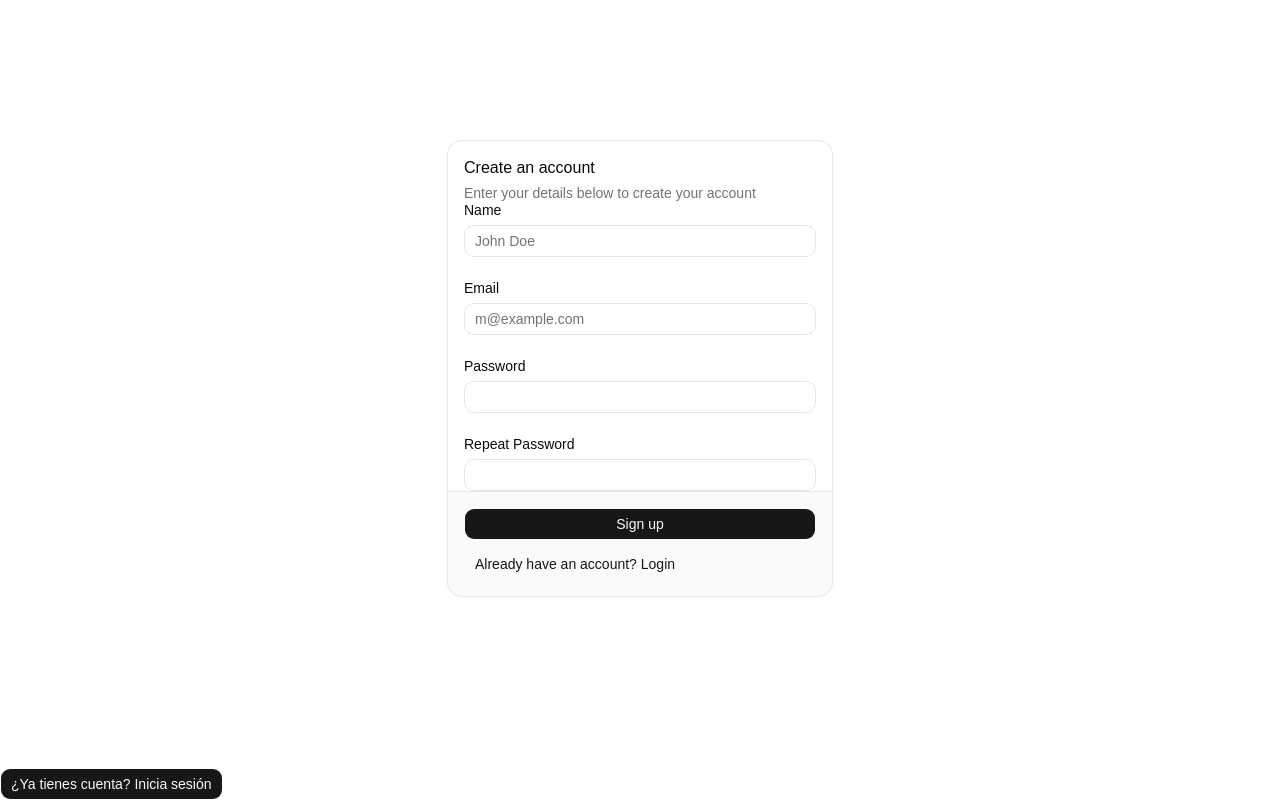
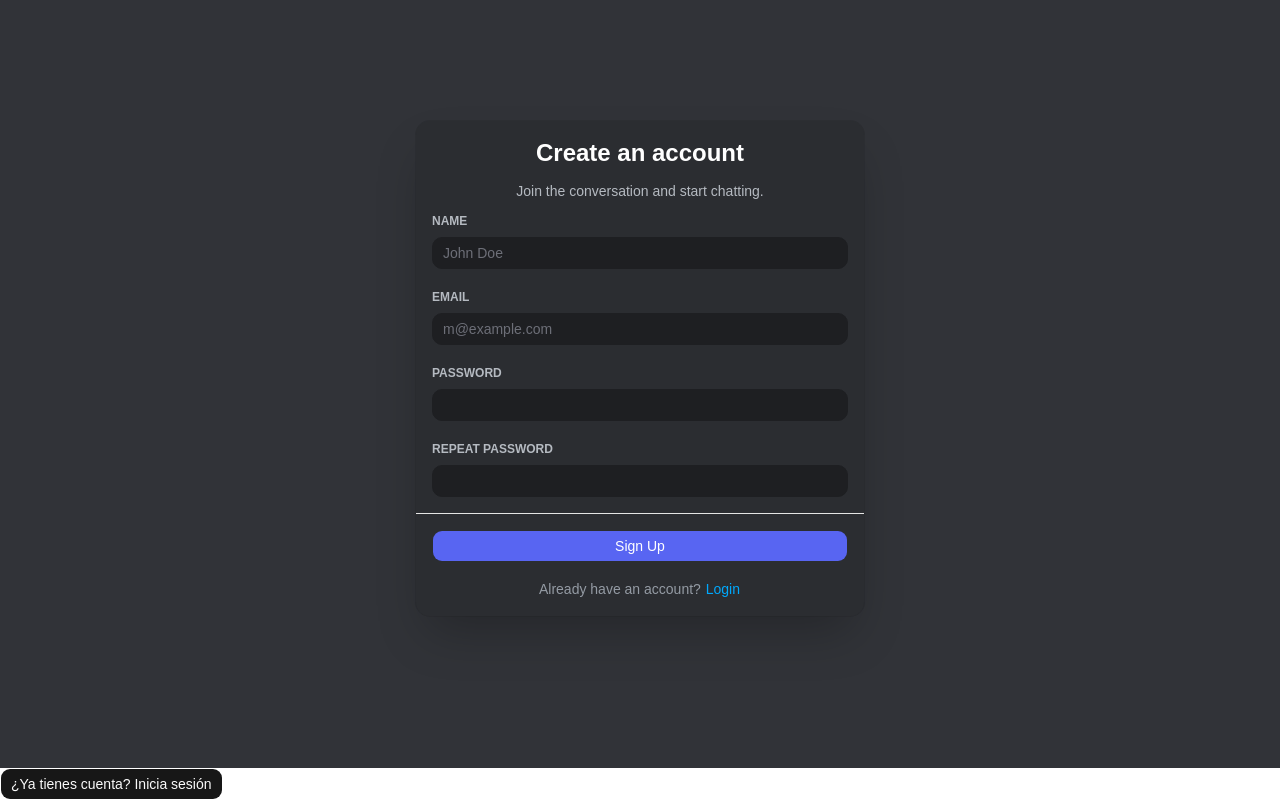
Before and after one commit to angelr449/Disclone-Frontend, a React (Vite) app: page /auth in a window 1280 px wide. Both pictures are taken after a click on the button "¿No tienes cuenta? Regístrate". Shown: the part 32-832 px from the top of the page. Built offline with nearby package versions, Linux system fonts and the light colour scheme; no server answers.

Commit message:
Feat: Login.tsx and signup.tsx styles added

```diff
--- a/src/app/auth/components/login/Login.tsx
+++ b/src/app/auth/components/login/Login.tsx
@@ -2,7 +2,7 @@ import { useMutation } from "@tanstack/react-query"
 import { Button } from "@/components/ui/button"
 import {
   Card,
-  CardAction,
+
   CardContent,
   CardDescription,
   CardFooter,
@@ -70,63 +70,144 @@ export const Login = ({ isLogin, setIsLogin }: Props) => {
 
 
  return (
-    <div className="flex items-center justify-center min-h-screen">
+  <div className="flex items-center justify-center min-h-screen bg-[#313338]">
 
+    <Card className="w-full max-w-md bg-[#2b2d31] border-[#1e1f22] text-white shadow-2xl">
 
+      <form onSubmit={handleSubmit}>
 
+        <CardHeader className="space-y-2 text-center">
 
-      <Card className="w-full max-w-sm">
-        <form onSubmit={handleSubmit}>
-          <CardHeader>
-            <CardTitle>Login to your account</CardTitle>
-            <CardDescription>
-              Enter your email below to login to your account
+          <CardTitle className="text-2xl font-bold">
+            Welcome back!
+          </CardTitle>
+
+          <CardDescription className="text-[#b5bac1]">
+            We're so excited to see you again!
           </CardDescription>
 
         </CardHeader>
+
         <CardContent>
 
-            <div className="flex flex-col gap-6">
+          <div className="flex flex-col gap-5">
+
+            {/* Email */}
             <div className="grid gap-2">
-                <Label htmlFor="email">Email</Label>
+
+              <Label
+                htmlFor="email"
+                className="text-xs font-bold uppercase text-[#b5bac1] mt-3"
+              >
+                Email
+              </Label>
+
               <Input
                 id="email"
                 name="email"
                 type="email"
                 placeholder="m@example.com"
                 required
+                className="
+                  bg-[#1e1f22]
+                  border-[#1e1f22]
+                  text-white
+                  placeholder:text-[#6d6f78]
+                  focus-visible:ring-[#5865f2]
+
+                "
               />
+
             </div>
+
+            {/* Password */}
             <div className="grid gap-2">
-                <div className="flex items-center">
-                  <Label htmlFor="password">Password</Label>
+
+              <div className="flex items-center justify-between">
+
+                <Label
+                  htmlFor="password"
+                  className="text-xs font-bold uppercase text-[#b5bac1]"
+                >
+                  Password
+                </Label>
+
                 <a
                   href="#"
-                    className="ml-auto inline-block text-sm underline-offset-4 hover:underline"
+                  className="
+                    text-xs
+                    text-[#00a8fc]
+                    hover:underline
+                  "
                 >
                   Forgot your password?
                 </a>
+
               </div>
-                <Input id="password" name="password" type="password" required />
+
+              <Input
+                id="password"
+                name="password"
+                type="password"
+                required
+                className="
+                  bg-[#1e1f22]
+                  border-[#1e1f22]
+                  text-white
+                  placeholder:text-[#6d6f78]
+                  focus-visible:ring-[#5865f2]
+                  mb-4
+                "
+              />
+
             </div>
+
           </div>
 
         </CardContent>
-          <CardFooter className="flex-col gap-2">
-            <Button type="submit" className="w-full">
-              Login
+
+        <CardFooter className="flex flex-col gap-4 bg-[#2b2d31]" >
+
+          <Button
+            type="submit"
+            disabled={mutation.isPending}
+            className="
+              w-full
+              bg-[#5865f2]
+              hover:bg-[#4752c4]
+              text-white
+              font-medium
+            "
+          >
+            {mutation.isPending ? "Logging in..." : "Login"}
           </Button>
-            {/* <Button variant="outline" className="w-full">
-            Login with Google
-          </Button> */}
-            <CardAction>
-              <Button variant="link" type="button" onClick={handlePage}> Don't have an account? Sign up</Button>
-            </CardAction>
+
+          <div className="text-sm text-[#949ba4]">
+
+            Don't have an account?{" "}
+
+            <Button
+              variant="link"
+              type="button"
+              onClick={handlePage}
+              className="
+                p-0
+                h-auto
+                text-[#00a8fc]
+                hover:no-underline
+              "
+            >
+              Sign up
+            </Button>
+
+          </div>
+
         </CardFooter>
+
       </form>
+
     </Card>
 
   </div>
-
 )
 }
--- a/src/app/auth/components/signup/Signup.tsx
+++ b/src/app/auth/components/signup/Signup.tsx
@@ -1,6 +1,6 @@
 import { postSignup } from "@/app/actions/post-signup"
 import { Button } from "@/components/ui/button"
-import { Card, CardAction, CardContent, CardDescription, CardFooter, CardHeader, CardTitle } from "@/components/ui/card"
+import { Card, CardContent, CardDescription, CardFooter, CardHeader, CardTitle } from "@/components/ui/card"
 import { Input } from "@/components/ui/input"
 import { Label } from "@/components/ui/label"
 import { useMutation } from "@tanstack/react-query"
@@ -66,75 +66,179 @@ export const Signup = ({ isLogin, setIsLogin }: Props) => {
   };
 
   return (
-    <div className="flex items-center justify-center min-h-screen">
+  <div className="flex items-center justify-center min-h-screen bg-[#313338]">
 
-      <Card className="w-full max-w-sm">
+    <Card className="w-full max-w-md bg-[#2b2d31] border-[#1e1f22] text-white shadow-2xl">
+
       <form onSubmit={handleSubmit}>
-          <CardHeader>
-            <CardTitle>Create an account</CardTitle>
-            <CardDescription>
-              Enter your details below to create your account
+
+        <CardHeader className="space-y-2 text-center">
+
+          <CardTitle className="text-2xl font-bold">
+            Create an account
+          </CardTitle>
+
+          <CardDescription className="text-[#b5bac1]">
+            Join the conversation and start chatting.
           </CardDescription>
+
         </CardHeader>
 
         <CardContent>
 
-            <div className="flex flex-col gap-6">
+          <div className="flex flex-col gap-5">
 
             {/* Name */}
             <div className="grid gap-2">
-                <Label htmlFor="name">Name</Label>
+
+              <Label
+                htmlFor="name"
+                className="text-xs font-bold uppercase text-[#b5bac1] mt-3"
+              >
+                Name
+              </Label>
+
               <Input
                 id="name"
                 name="name"
                 type="text"
                 placeholder="John Doe"
                 required
+                className="
+                  bg-[#1e1f22]
+                  border-[#1e1f22]
+                  text-white
+                  placeholder:text-[#6d6f78]
+                  focus-visible:ring-[#5865f2]
+                "
               />
+
             </div>
 
             {/* Email */}
             <div className="grid gap-2">
-                <Label htmlFor="email">Email</Label>
+
+              <Label
+                htmlFor="email"
+                className="text-xs font-bold uppercase text-[#b5bac1]"
+              >
+                Email
+              </Label>
+
               <Input
                 id="email"
                 name="email"
                 type="email"
                 placeholder="m@example.com"
                 required
+                className="
+                  bg-[#1e1f22]
+                  border-[#1e1f22]
+                  text-white
+                  placeholder:text-[#6d6f78]
+                  focus-visible:ring-[#5865f2]
+                "
               />
+
             </div>
 
             {/* Password */}
             <div className="grid gap-2">
-                <Label htmlFor="password">Password</Label>
-                <Input id="password" name="password" type="password" required />
+
+              <Label
+                htmlFor="password"
+                className="text-xs font-bold uppercase text-[#b5bac1]"
+              >
+                Password
+              </Label>
+
+              <Input
+                id="password"
+                name="password"
+                type="password"
+                required
+                className="
+                  bg-[#1e1f22]
+                  border-[#1e1f22]
+                  text-white
+                  placeholder:text-[#6d6f78]
+                  focus-visible:ring-[#5865f2]
+                "
+              />
+
             </div>
+
+            {/* Repeat Password */}
             <div className="grid gap-2">
-                <Label htmlFor="password">Repeat Password</Label>
-                <Input id="repeat-password" name="repeat-password" type="repeat-password" required />
+
+              <Label
+                htmlFor="repeat-password"
+                className="text-xs font-bold uppercase text-[#b5bac1]"
+              >
+                Repeat Password
+              </Label>
+
+              <Input
+                id="repeat-password"
+                name="repeat-password"
+                type="password"
+                required
+                className="
+                  bg-[#1e1f22]
+                  border-[#1e1f22]
+                  text-white
+                  placeholder:text-[#6d6f78]
+                  focus-visible:ring-[#5865f2]
+                  mb-4
+                "
+              />
+
             </div>
 
           </div>
 
         </CardContent>
 
-          <CardFooter className="flex-col gap-2">
-            <Button type="submit" className="w-full">
-              Sign up
+        <CardFooter className="flex flex-col gap-4 bg-[#2b2d31]">
+
+          <Button
+            type="submit"
+            disabled={mutation.isPending}
+            className="
+              w-full
+              bg-[#5865f2]
+              hover:bg-[#4752c4]
+              text-white
+              font-medium
+            "
+          >
+            {mutation.isPending ? "Creating account..." : "Sign Up"}
           </Button>
 
-            {/* <Button variant="outline" className="w-full">
-            Sign up with Google
-          </Button> */}
+          <div className="text-sm text-[#949ba4]">
 
-            <CardAction>
-              <Button type="button" variant="link" onClick={handlePage}>
-                Already have an account? Login
+            Already have an account?{" "}
+
+            <Button
+              type="button"
+              variant="link"
+              onClick={handlePage}
+              className="
+                p-0
+                h-auto
+                text-[#00a8fc]
+                hover:no-underline
+              "
+            >
+              Login
             </Button>
-            </CardAction>
+
+          </div>
+
         </CardFooter>
+
       </form>
+
     </Card>
 
   </div>
--- a/src/components/ui/button.tsx
+++ b/src/components/ui/button.tsx
@@ -5,7 +5,7 @@ import { Slot } from "radix-ui"
 import { cn } from "@/lib/utils"
 
 const buttonVariants = cva(
-  "group/button inline-flex shrink-0 items-center justify-center rounded-lg border border-transparent bg-clip-padding text-sm font-medium whitespace-nowrap transition-all outline-none select-none focus-visible:border-ring focus-visible:ring-3 focus-visible:ring-ring/50 active:not-aria-[haspopup]:translate-y-px disabled:pointer-events-none disabled:opacity-50 aria-invalid:border-destructive aria-invalid:ring-3 aria-invalid:ring-destructive/20 dark:aria-invalid:border-destructive/50 dark:aria-invalid:ring-destructive/40 [&_svg]:pointer-events-none [&_svg]:shrink-0 [&_svg:not([class*='size-'])]:size-4",
+  " cursor-pointer group/button inline-flex shrink-0 items-center justify-center rounded-lg border border-transparent bg-clip-padding text-sm font-medium whitespace-nowrap transition-all outline-none select-none focus-visible:border-ring focus-visible:ring-3 focus-visible:ring-ring/50 active:not-aria-[haspopup]:translate-y-px disabled:pointer-events-none disabled:opacity-50 aria-invalid:border-destructive aria-invalid:ring-3 aria-invalid:ring-destructive/20 dark:aria-invalid:border-destructive/50 dark:aria-invalid:ring-destructive/40 [&_svg]:pointer-events-none [&_svg]:shrink-0 [&_svg:not([class*='size-'])]:size-4",
   {
     variants: {
       variant: {
```
Lines whose indentation alone changed are shown as unchanged.
